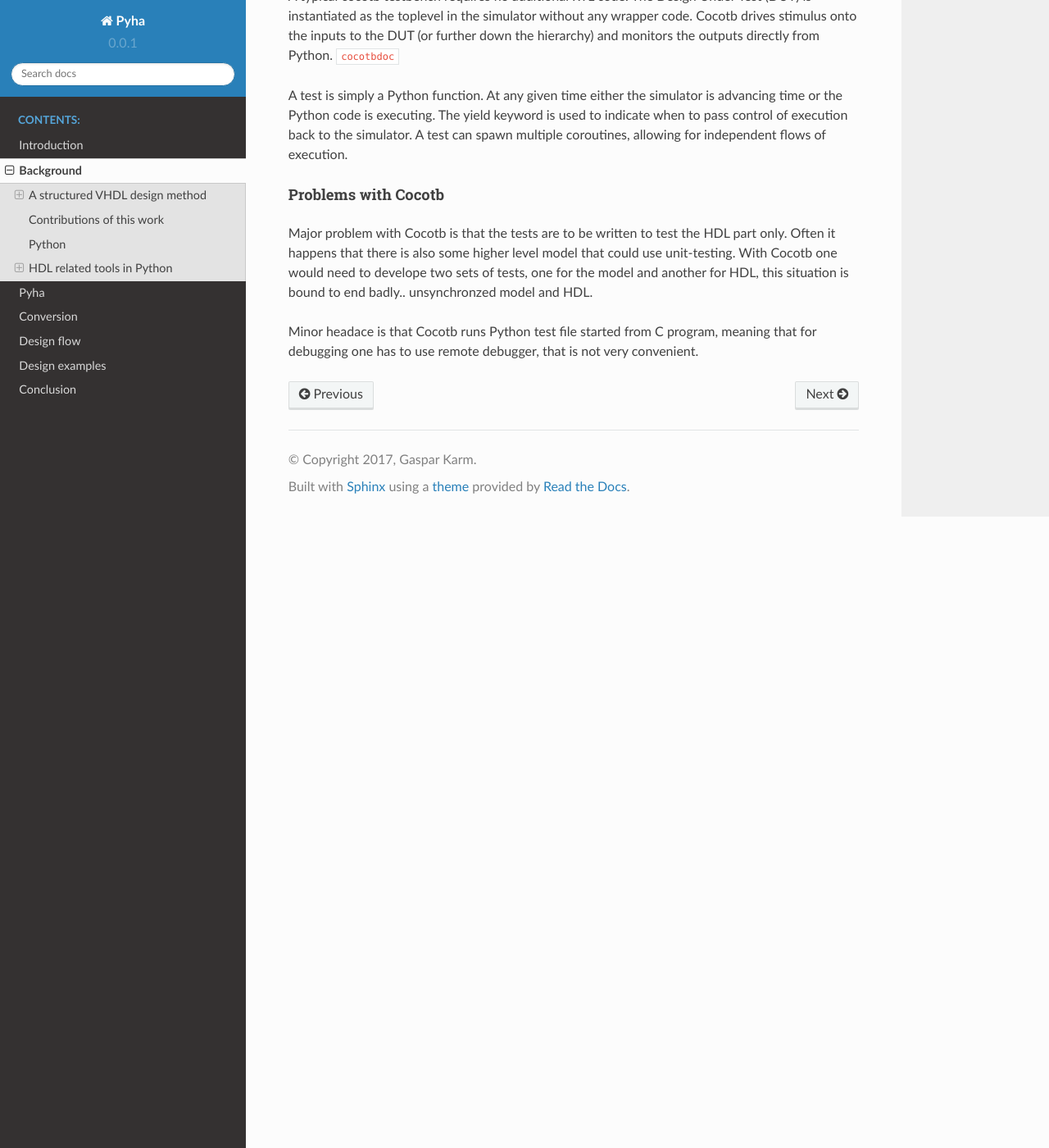
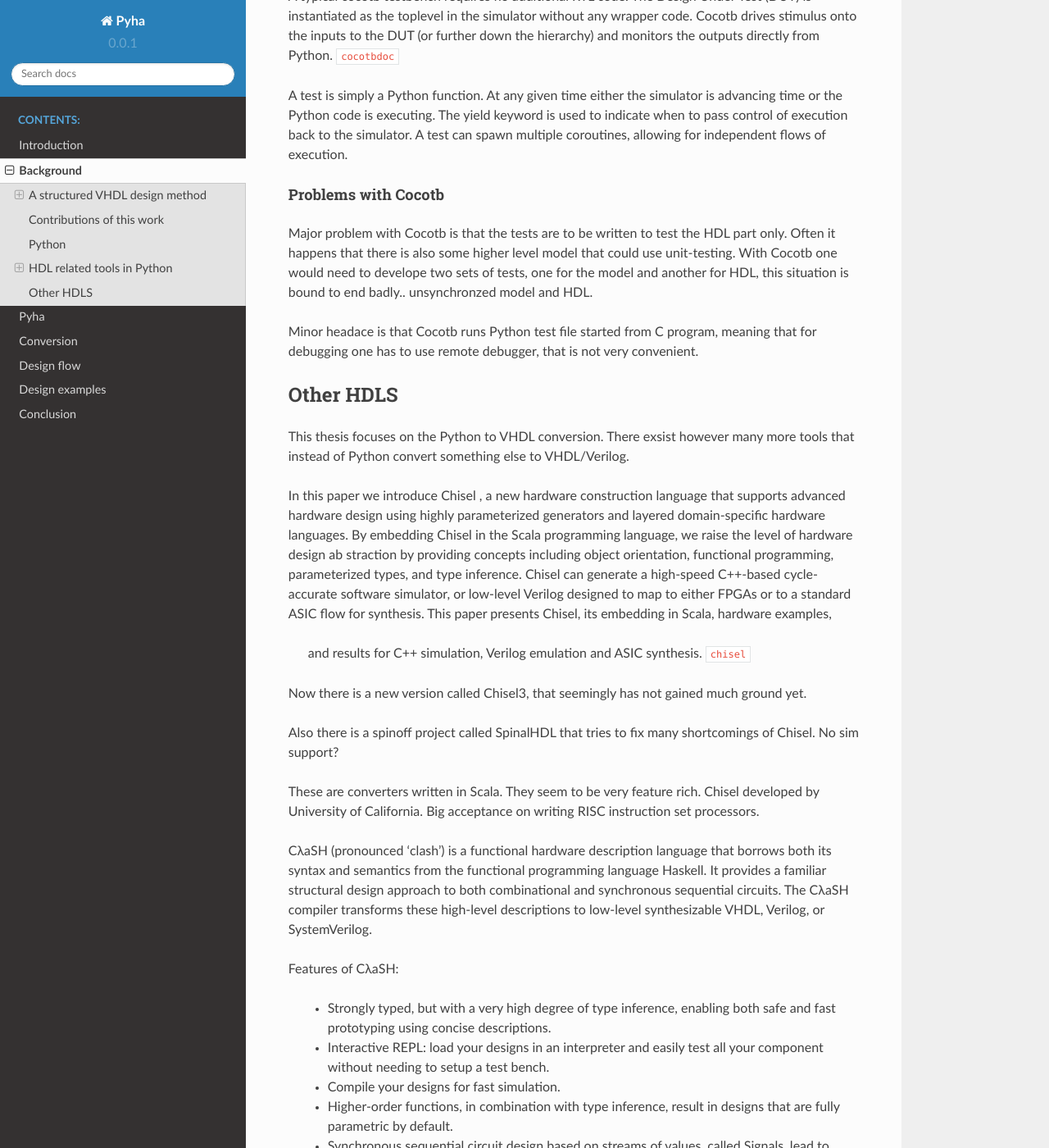
Before and after one commit to gasparka/thesis, a Sphinx documentation site: the page built from docs/background.rst, in a window 1280 px wide and 1400 px high, scrolled down 8084 px. Shown: the whole window at 82% size. Built offline with Sphinx 7.4.7 and the Read the Docs theme 2.0.0, drawn with Linux system fonts in a browser that asks for light colours; cross-references to code outside the pages are shown as plain code; some of the changed text lies outside the part shown.

Commit message:
background iteration

```diff
--- a/docs/background.rst
+++ b/docs/background.rst
@@ -405,3 +405,71 @@ is bound to end badly.. unsynchronzed model and HDL.
 
 Minor headace is that Cocotb runs Python test file started from C program, meaning that for debugging
 one has to use remote debugger, that is not very convenient.
+
+
+Other HDLS
+----------
+
+This thesis focuses on the Python to VHDL conversion. There exsist however many more tools that
+instead of Python convert something else to VHDL/Verilog.
+
+Chisel
+^^^^^^
+
+In this paper we introduce Chisel , a new hardware construction language
+that supports advanced hardware design using highly parameterized generators
+and layered domain-specific hardware languages.  By embedding Chisel in the Scala
+programming language, we raise the level of hardware design ab straction by providing
+concepts including object orientation, functional programming, parameterized types,
+and type inference.  Chisel can generate a high-speed C++-based cycle-accurate
+software simulator, or low-level Verilog designed to map to either FPGAs or to a standard
+ASIC flow for synthesis.  This paper presents Chisel, its embedding in Scala, hardware examples,
+ and results for C++ simulation, Verilog emulation and ASIC synthesis. :cite:`chisel`
+
+Now there is a new version called Chisel3, that seemingly has not gained much ground yet.
+
+Also there is a spinoff project called SpinalHDL that tries to fix many shortcomings of Chisel.
+No sim support?
+
+These are converters written in Scala. They seem to be very feature rich. Chisel developed by University of California.
+Big acceptance on writing RISC instruction set processors.
+
+Clash
+^^^^^
+
+CλaSH (pronounced ‘clash’) is a functional hardware description language that borrows
+both its syntax and semantics from the functional programming language Haskell.
+It provides a familiar structural design approach to both combinational and synchronous
+sequential circuits. The CλaSH compiler transforms these high-level descriptions to low-level
+synthesizable VHDL, Verilog, or SystemVerilog.
+
+Features of CλaSH:
+
+    - Strongly typed, but with a very high degree of type inference, enabling both safe and fast prototyping using concise descriptions.
+    - Interactive REPL: load your designs in an interpreter and easily test all your component without needing to setup a test bench.
+    - Compile your designs for fast simulation.
+    - Higher-order functions, in combination with type inference, result in designs that are fully parametric by default.
+    - Synchronous sequential circuit design based on streams of values, called Signals, lead to natural descriptions of feedback loops.
+    - Multiple clock domains, with type safe clock domain crossing.
+    - Template language for introducing new VHDL/(System)Verilog primitives.
+:cite:`clash`
+
+
+OpenCL
+^^^^^^
+.. https://www.altera.com/content/dam/altera-www/global/en_US/pdfs/literature/po/ps-opencl.pdf
+
+
+C-based tools
+^^^^^^^^^^^^^
+
+VivadoHLS
+^^^^^^^^^
+.. https://www.xilinx.com/products/design-tools/vivado/integration/esl-design.html
+https://www.xilinx.com/support/documentation/sw_manuals/xilinx2016_1/ug902-vivado-high-level-synthesis.pdf
+
+
+Matlab, simulink, LabView
+^^^^^^^^^^^^^^^^^^^^^^^^^
+
+Todo. maybe skip?
--- a/docs/bibliography.bib
+++ b/docs/bibliography.bib
@@ -102,3 +102,15 @@
 	title = {Cocotb documentation},
 	url = {cocotb.readthedocs.io},
 }
+
+
+@ARTICLE{chisel,
+	AUTHOR = {Jonathan Bachrach},
+	journal = {},
+	TITLE = {Chisel: Constructing Hardware in a Scala Embedded Language},
+	YEAR = "2012"}
+
+@MISC{clash,
+	title = {Clash},
+	url = {http://www.clash-lang.org/},
+}
```
Also changed, not shown: 1 other file.
